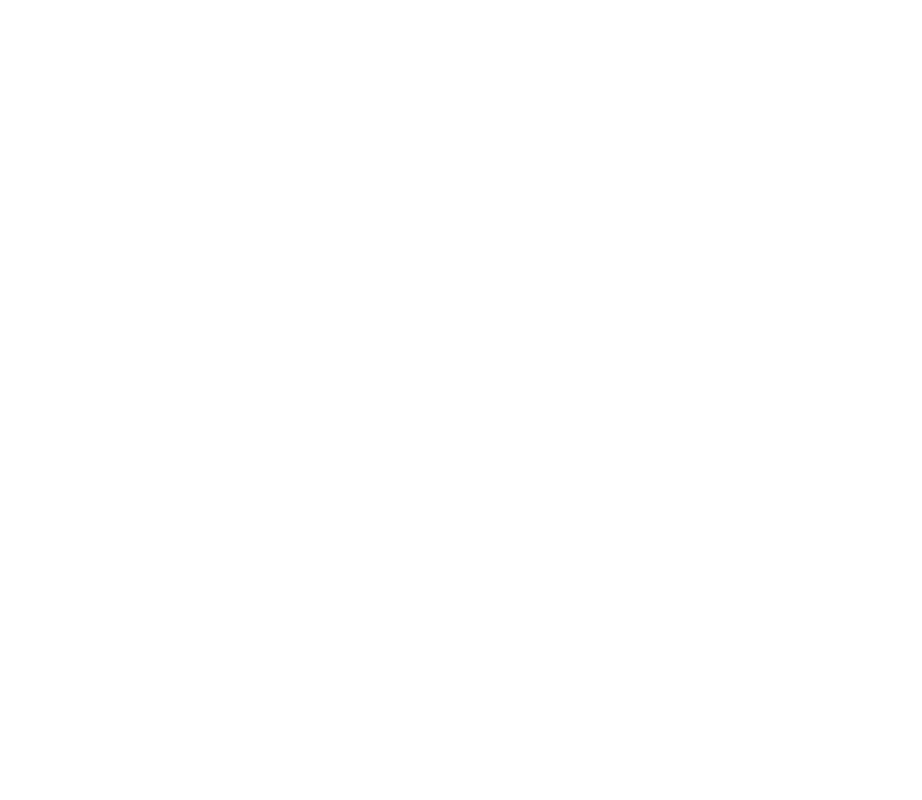
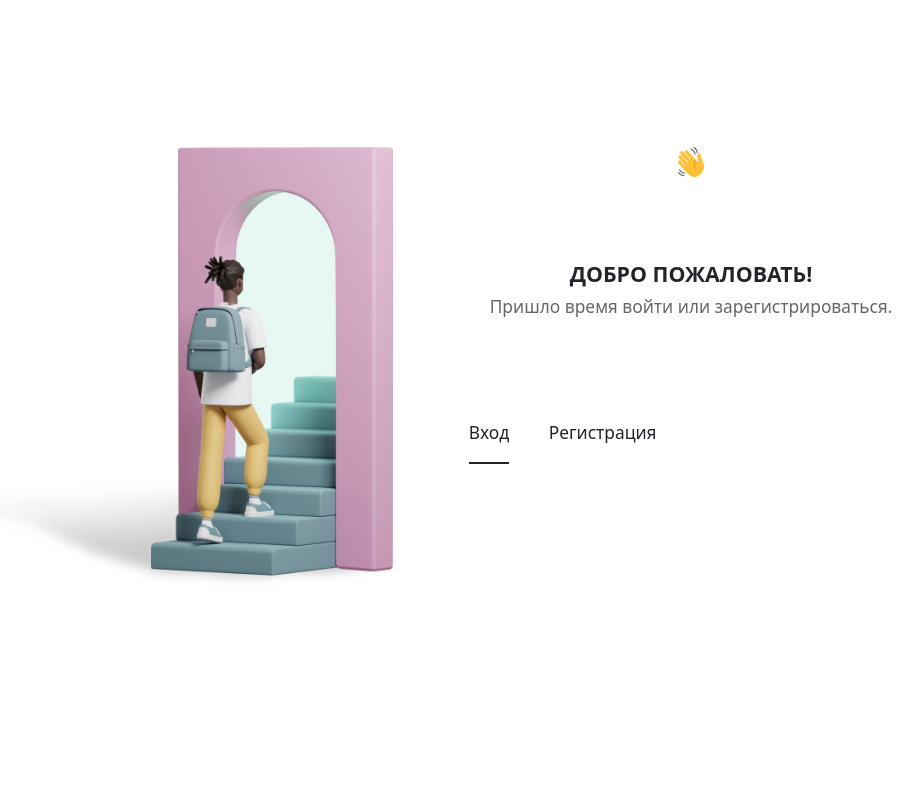
Before and after one commit to YannGotti/graduate-work, a Django app: page /auth/ in a window 1280 px wide. Before the commit the part shown is empty. Shown: the whole page, without its empty margins (139-1061 px from the left). Run offline with Django 4.2, Linux system fonts and the light colour scheme; some libraries are stand-ins or nearby versions.

Commit message:
add login page

```diff
--- /dev/null
+++ b/src/static/css/main.css
@@ -0,0 +1,92 @@
+html, body {
+    overflow-x: hidden;
+}
+
+body::-webkit-scrollbar { width: 0 !important }
+
+.text-h1-custom
+{
+    font-weight: 500;
+    font-size: 36pt;
+}
+
+.text-h2-custom
+{
+    font-weight: 500;
+    font-size: 28pt;
+}
+
+.text-h3-custom
+{
+    font-weight: 500;
+    font-size: 24pt;
+}
+
+.text-h4-custom
+{
+    font-weight: 500;
+    font-size: 16pt;
+}
+
+.text-h5-custom
+{
+    font-weight: 500;
+    font-size: 13pt;
+}
+
+.text-h5-custom-offwhite{
+    font-weight: 500;
+    font-size: 13pt;
+    color: rgb(102, 102, 102);
+}
+
+
+.text-h6-custom
+{
+    font-weight: 500;
+    font-size: 9pt;
+}
+
+.button-h5-unborders
+{
+    background-color: rgba(240, 248, 255, 0) !important;
+    border: none;
+    font-weight: 500;
+    font-size: 13pt;
+    text-decoration: none;
+    color: var(--bs-heading-color);
+}
+
+
+.button-h5-unborders:hover
+{
+    border: none;
+    color: rgb(53, 53, 53);
+}
+
+.hr-hide
+{
+    border : none;
+}
+
+.hr-show
+{
+    border : 0.05px solid black;
+    border-color: var(--bs-heading-color) !important;
+    color: var(--bs-heading-color) !important;
+    background-color: var(--bs-heading-color) !important;
+}
+
+.login-image
+{
+    display: block !important;
+}
+
+@media (max-width: 1030px)
+{
+    .login-image
+    {
+        display: none !important;
+    }
+
+}
--- /dev/null
+++ b/src/static/js/auth/animates.js
@@ -0,0 +1,21 @@
+
+
+function showHrElement(element) {
+    const hrElement = element.querySelector('hr');
+
+    function updateHrVisibility(targetElement) {
+        const targetHr = document.getElementById(targetElement.id).querySelector('hr');
+        hrElement.classList.remove("hr-hide");
+        hrElement.classList.add("hr-show", "animate__animated", "animate__fadeInDown");
+        targetHr.classList.add("hr-hide");
+        targetHr.classList.remove("hr-show", "animate__animated", "animate__fadeInDown");
+    }
+
+    if (element.id === "login") {
+        updateHrVisibility(document.getElementById('registration'));
+    }
+
+    if (element.id === "registration") {
+        updateHrVisibility(document.getElementById('login'));
+    }
+}
--- a/src/templates/base.html
+++ b/src/templates/base.html
@@ -14,7 +14,7 @@
     <link href="https://fonts.googleapis.com/css2?family=Oswald:wght@200;300;400;500;600;700&display=swap" rel="stylesheet">
     <link rel="stylesheet" href="https://cdnjs.cloudflare.com/ajax/libs/animate.css/4.1.1/animate.min.css">
 
-    <!--link rel="stylesheet" href="{% static 'css/main.css' %}"-->
+    <link rel="stylesheet" href="{% static 'css/main.css' %}">
 
 </head>
 <body>
--- a/src/templates/main/auth.html
+++ b/src/templates/main/auth.html
@@ -5,7 +5,7 @@
     <meta charset="UTF-8">
     <meta http-equiv="X-UA-Compatible" content="IE=edge">
     <meta name="viewport" content="width=device-width, initial-scale=1.0">
-    <title>{{ title }}</title>
+    <title>Авторизация</title>
 
 
     <link href="{% static 'css/base/bootstrap.min.css' %}" rel="stylesheet">
@@ -14,10 +14,62 @@
     <link href="https://fonts.googleapis.com/css2?family=Oswald:wght@200;300;400;500;600;700&display=swap" rel="stylesheet">
     <link rel="stylesheet" href="https://cdnjs.cloudflare.com/ajax/libs/animate.css/4.1.1/animate.min.css">
 
-    <!--link rel="stylesheet" href="{% static 'css/main.css' %}"-->
+    <link rel="stylesheet" href="{% static 'css/main.css' %}">
 
 </head>
 <body>
+
+    <div class="container d-flex align-items-center justify-content-center"  style="height: 100vh;">
+
+        <div class="row d-flex justify-content-center">
+
+            <div class="col-12 col-md-12 col-lg-4 login-image">
+                <img src="{% static 'image/login-image.webp' %}" alt="" style="width: 450px;">
+            </div>
+
+            <div class="col-12 col-md-12 col-lg-8 d-flex justify-content-center">
+                <div class="row d-flex justify-content-center">
+
+                    <img src="{% static 'image/waving-hand-emoji.png' %}" alt="" style="width: 50px; height: 30px;">
+
+                    <div class="col-12">
+                        <h1 class="text-h4-custom text-center" style="font-weight: 700;">ДОБРО ПОЖАЛОВАТЬ!</h1>
+                        <p class="text-h5-custom-offwhite text-center" >Пришло время войти или зарегистрироваться.</p>
+                    </div>
+
+                    <div class="col-12 col-md-9 col-lg-8">
+
+                        <div class="row d-flex justify-content-start">
+                            <div class="col-2">
+                                <button class="button-h5-unborders" id="login" onclick="showHrElement(this);">Вход
+                                    <hr class="hr-show animate__animated animate__fadeInDown">
+                                </button>
+
+                            </div>
+                            <div class="col-2">
+                                <button class="button-h5-unborders" id="registration" onclick="showHrElement(this);">Регистрация
+                                    <hr class="hr-hide">
+                                </button>
+
+                            </div>
+                        </div>
+
+                    </div>
+
+                    <div class="col-12">
+
+                    </div>
+
+                </div>
+
+            </div>
+
+
+        </div>
+
+    </div>
+
+
 
     {% if user.is_authenticated %}
         <script>
@@ -25,6 +77,7 @@
         </script>
     {% endif %}
 
+    <script src="{% static 'js/auth/animates.js' %}"></script>
     <script src="{% static 'js/base/bootstrap.min.js' %}"></script>
 
 </body>
```
Also changed, not shown: src/static/image/login-image.webp (added), src/static/image/waving-hand-emoji.png (added).
